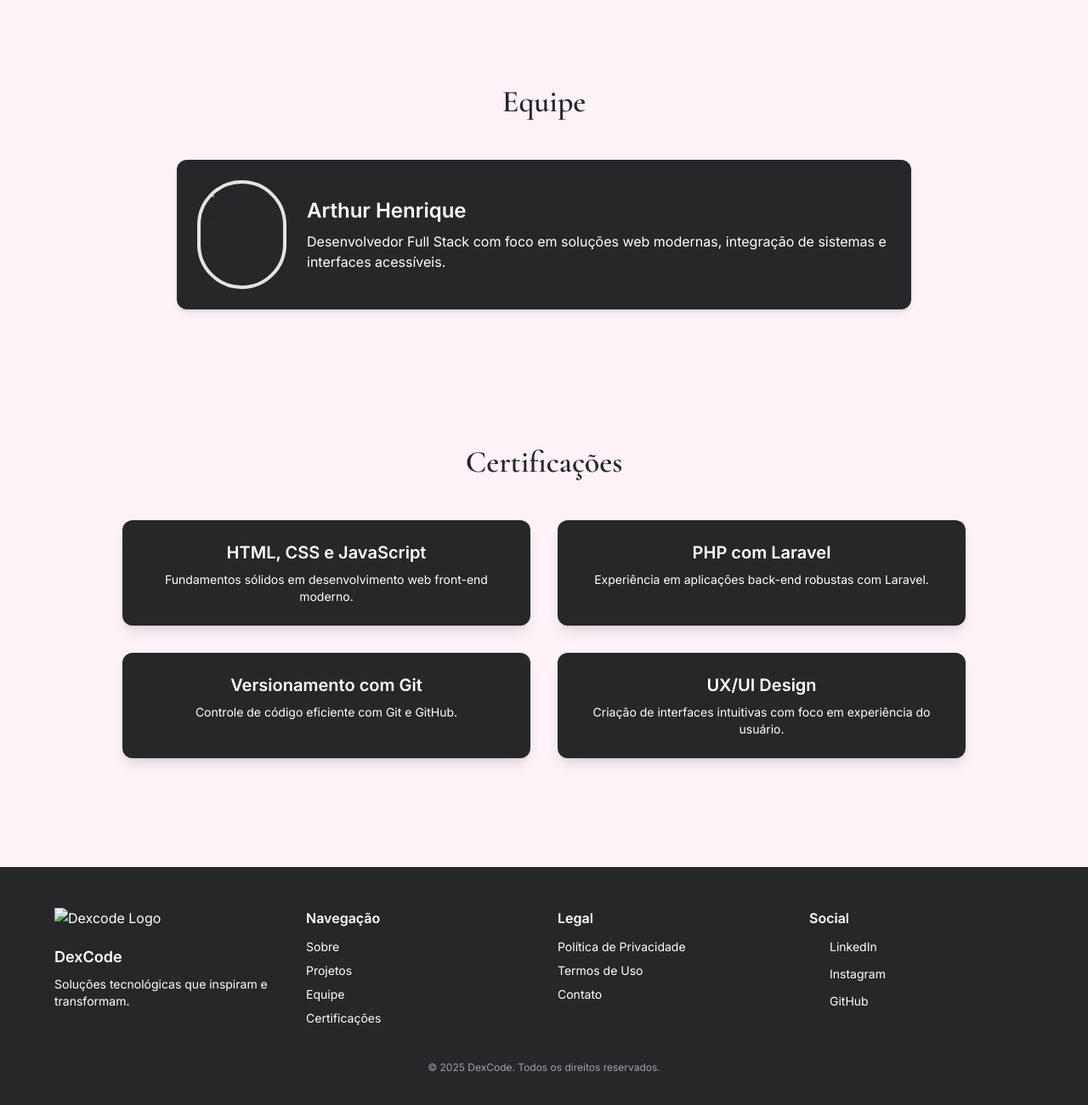
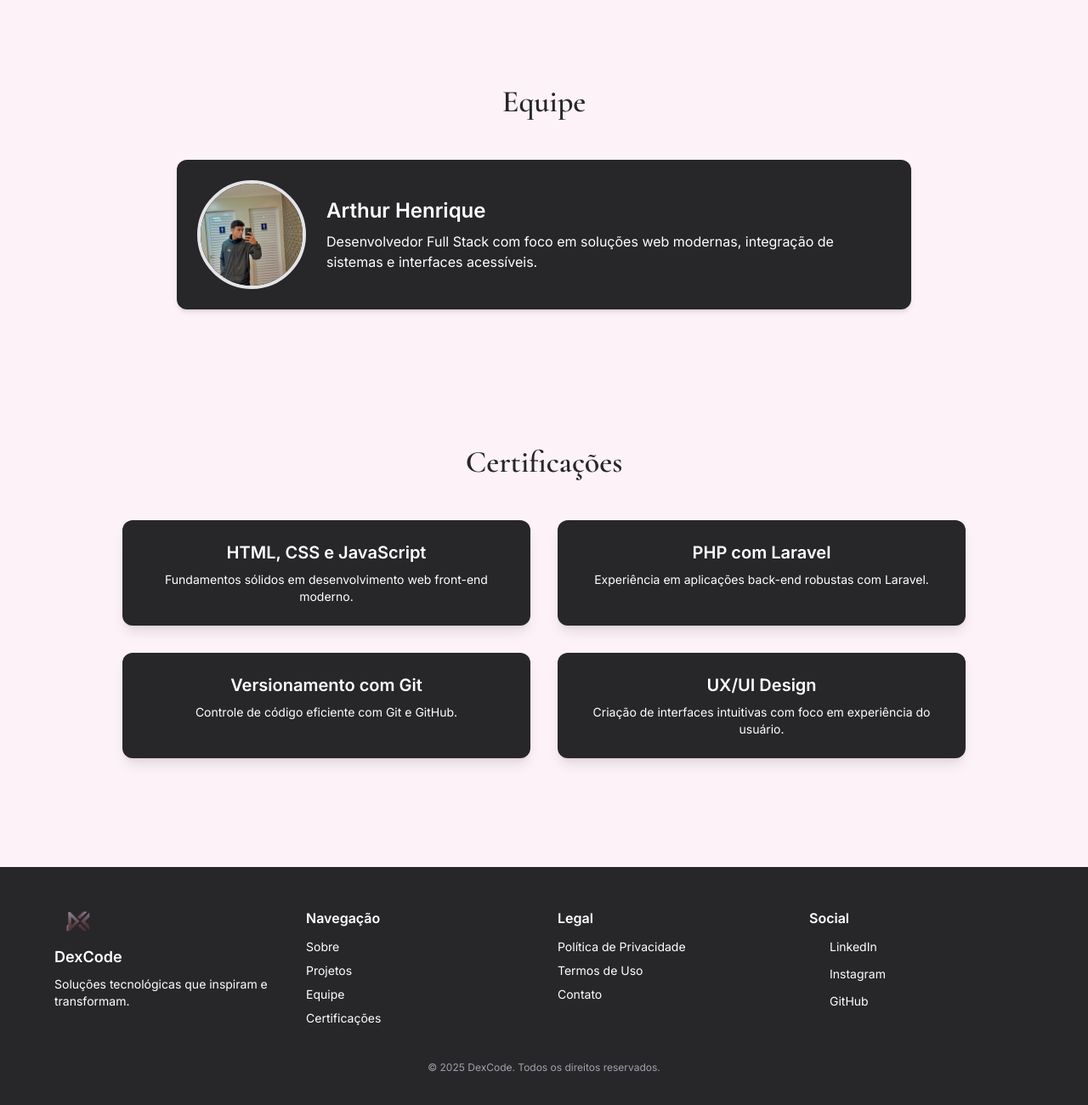
Before and after one commit to hatdexw/dexcode-site, a plain HTML site: page index.html in a window 1280 px wide. Shown: the part 1032-2332 px from the top of the page at 85% size. Drawn offline with nearby package versions, Linux system fonts and the light colour scheme.

Commit message:
ajuste nas logos

```diff
--- a/index.html
+++ b/index.html
@@ -4,7 +4,7 @@
   <meta charset="UTF-8" />
   <meta name="viewport" content="width=device-width, initial-scale=1" />
   <title>DexCode - Inovação e Qualidade</title>
-  <link rel="icon" href="img/dexlogowhite.png" type="image/png" sizes="196x196" />
+  <link rel="icon" href="dexlogowhite.png" type="image/png" sizes="196x196" />
 
   <!-- Tailwind CSS -->
   <script src="https://cdn.tailwindcss.com"></script>
@@ -84,7 +84,7 @@
   <!-- Navbar fixa -->
   <header id="navbar" class="fixed top-0 left-0 w-full bg-pink-50/80 dark:bg-zinc-900/80 backdrop-blur text-zinc-800 dark:text-zinc-100 z-40 flex items-center justify-between px-6 py-4 font-ui transition-shadow">
     <div class="flex items-center gap-2">
-      <img src="img/dexlogo.png" alt="Dexcode Logo" class="h-12 w-auto">
+      <img src="dexlogo.png" alt="Dexcode Logo" class="h-12 w-auto">
       <span class="text-2xl font-semibold">DexCode</span>
     </div>
 
@@ -136,7 +136,7 @@
     <h2 class="text-4xl font-title font-semibold mb-12 text-zinc-800 dark:text-zinc-100">Equipe</h2>
     <div class="max-w-4xl mx-auto px-4">
       <div class="flex flex-col sm:flex-row items-center gap-6 bg-zinc-800 dark:bg-zinc-100 p-6 rounded-xl shadow-md text-left">
-        <img src="img/Arthur.jpg" alt="Membro da equipe" class="w-32 h-32 rounded-full border-4 border-zinc-200 dark:border-zinc-700 object-cover">
+        <img src="Arthur.jpg" alt="Membro da equipe" class="w-32 h-32 rounded-full border-4 border-zinc-200 dark:border-zinc-700 object-cover">
         <div class="text-white dark:text-zinc-900">
           <h3 class="text-2xl font-semibold mb-2">Arthur Henrique</h3>
           <p class="text-md">Desenvolvedor Full Stack com foco em soluções web modernas, integração de sistemas e interfaces acessíveis.</p>
@@ -177,7 +177,7 @@
 <footer class="bg-zinc-800 dark:bg-zinc-100 text-white dark:text-zinc-900 px-6 py-12 mt-12 text-center animate-fadeUp">
   <div class="max-w-6xl mx-auto grid grid-cols-1 sm:grid-cols-2 md:grid-cols-4 gap-8 text-left">
     <div>
-      <img src="img/dexlogo.png" alt="Dexcode Logo" class="h-8 mb-3">
+      <img src="dexlogo.png" alt="Dexcode Logo" class="h-8 mb-3">
       <h2 class="text-lg font-semibold">DexCode</h2>
       <p class="text-sm mt-2">Soluções tecnológicas que inspiram e transformam.</p>
     </div>
```
